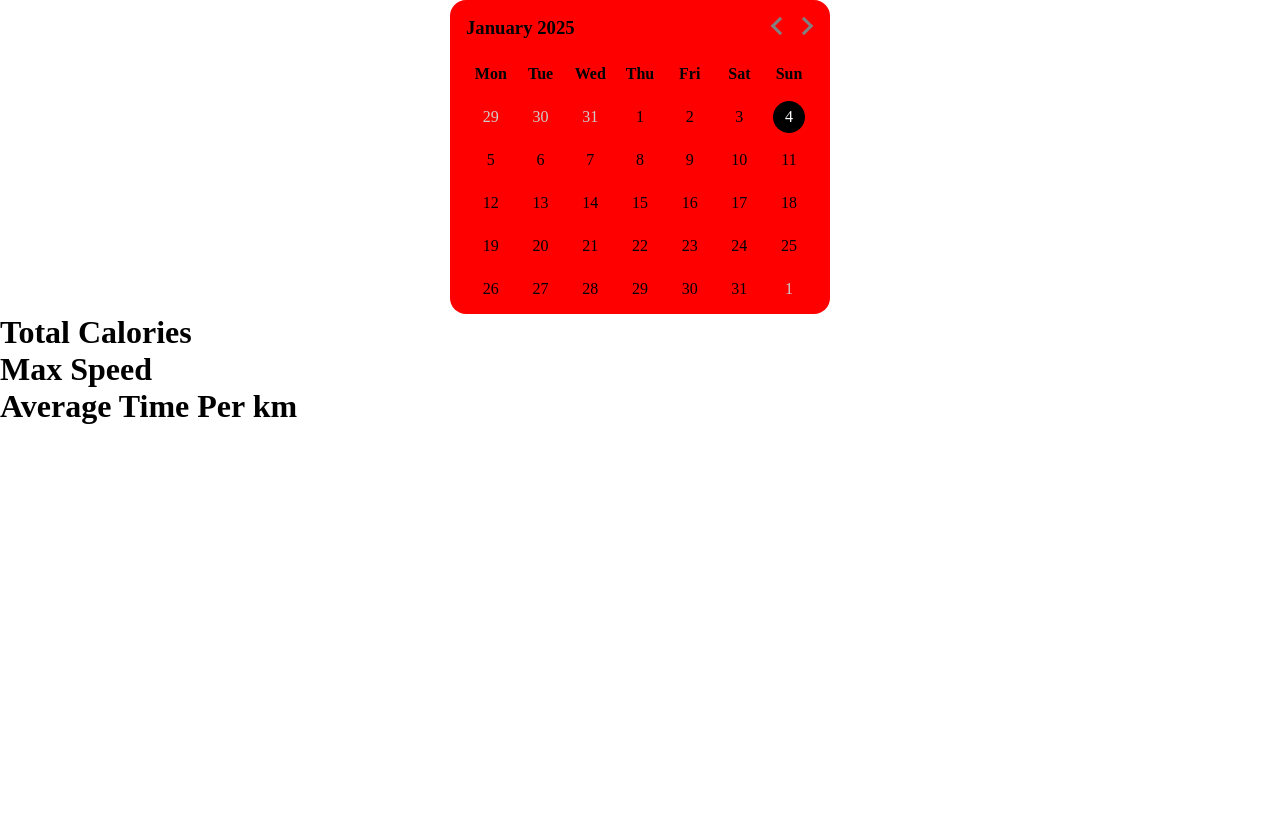
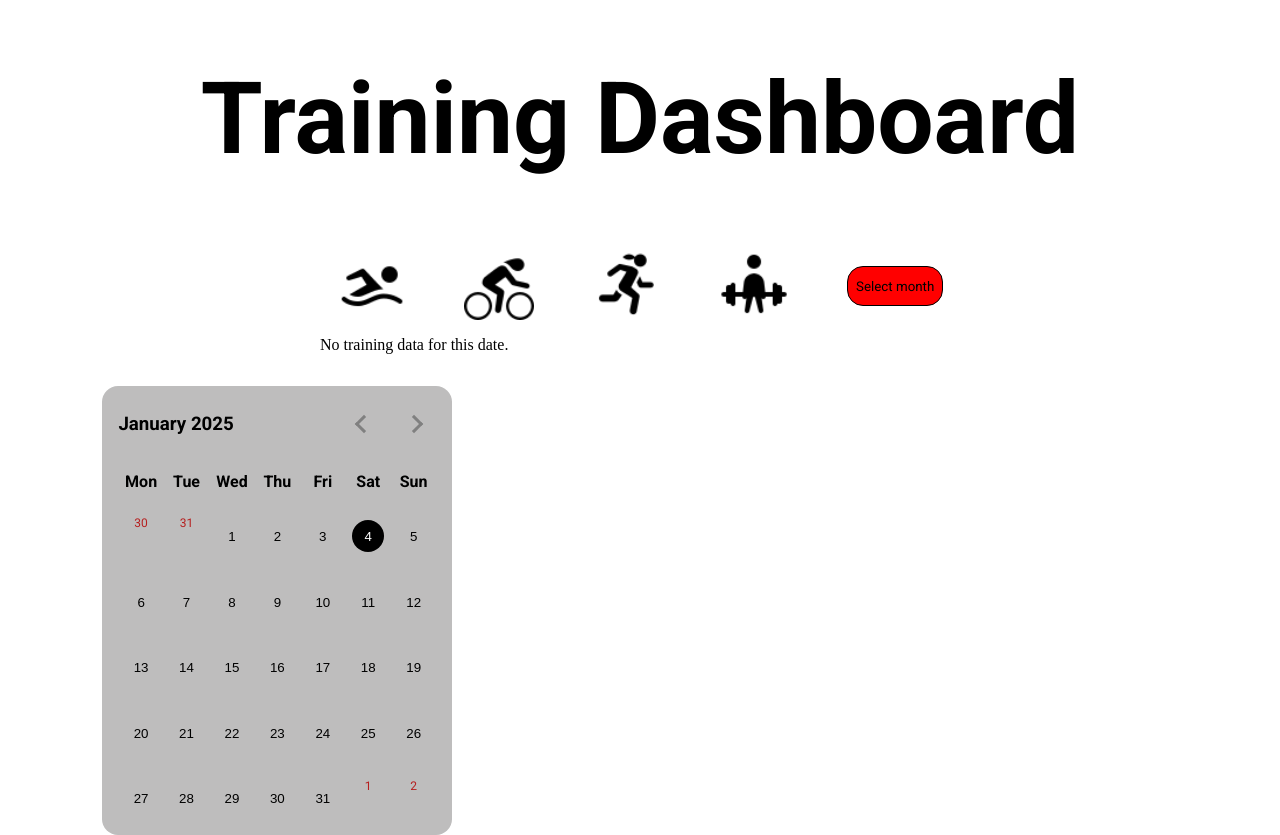
Before and after one commit to ori0nis/proyecto_final, a website with bundled scripts: page proyecto-final/proyecto-final/index.html in a window 1280 px wide. Before the commit the page ends 800 px from the top, so only its background shows below. Built offline with nearby package versions, Linux system fonts and the light colour scheme; no server answers.

Commit message:
started functionality

```diff
--- a/proyecto-final/proyecto-final/index.html
+++ b/proyecto-final/proyecto-final/index.html
@@ -7,20 +7,36 @@
     <title>Training Dashboard</title>
 </head>
 <body>
-    <div id="data-points">
-        <div>
-            <h1>Total Calories</h1>
-            <div class="total-calories"></div>
+    <main>
+        <h1>Training Dashboard</h1>
+        <div id="app">
+            <nav id="nav"></nav>
+            <div id="calendar-container">
+        <div id="calendar">
+            <header>
+                <h3></h3>
+                <nav>
+                    <button id="prev"></button>
+                    <button id="next"></button>
+                </nav>
+            </header>
+            <section>
+                <ul class="days">
+                    <li>Mon</li>
+                    <li>Tue</li>
+                    <li>Wed</li>
+                    <li>Thu</li>
+                    <li>Fri</li>
+                    <li>Sat</li>
+                    <li>Sun</li>
+                </ul>
+                <ul class="dates"></ul>
+            </section>
         </div>
-        <div>
-            <h1>Max Speed</h1>
-            <div class="max-speed"></div>
+            </div>
+            <div id="training-data"></div>
         </div>
-        <div>
-            <h1>Average Time Per km</h1>
-            <div class="avg-km"></div>
-        </div>
-    </div>
+    </main>
     <script type="module" src="main.js"></script>
 </body>
 </html>
--- a/proyecto-final/proyecto-final/main.js
+++ b/proyecto-final/proyecto-final/main.js
@@ -1,12 +1,77 @@
-import { fetchTrainingData } from "./src/components/data/fetch";
-import { calendar, renderCalendar, calendarListeners } from "./src/components/calendar/calendar";
+import { renderCalendar, attachDayListeners, displayTrainingData } from "./src/components/calendar/calendar";
+import { button, selectButton } from "./src/components/buttons/button";
 
-const dataPoints = document.querySelector("#data-points");
+const APIURL = "http://localhost:3000/training-sessions";
 
-fetchTrainingData();
+// Nav and buttons:
 
-dataPoints.insertAdjacentHTML("afterbegin", calendar());
+const buttons = document.querySelector("#nav");
 
-const calendarElement = document.querySelector("#calendar");
-renderCalendar(calendarElement);
-calendarListeners(calendarElement);
+    buttons.innerHTML =
+`
+<ul>
+    <li>${button("swim-button", "./src/public/icons/swim-big.png", 'swim icon')}</li>
+    <li>${button("bike-button", "./src/public/icons/bike.png", 'bike icon')}</li>
+    <li>${button("run-button", "./src/public/icons/run.png", 'run icon')}</li>
+    <li>${button("strength-button", "./src/public/icons/strength.png", 'strength icon')}</li>
+    <li>${selectButton()}</li>
+</ul>`;
+
+renderCalendar();
+attachDayListeners();
+displayTrainingData();
+
+// Functionality of the calendar button:
+
+/* const calendarButton = document.querySelector("#nav > ul > li .calendar-button");
+const calendarContainer = document.querySelector("#calendar-container");
+
+calendarButton.addEventListener("click", () => {
+    if (calendarContainer.innerHTML === "") {
+        calendarContainer.innerHTML = calendar();
+        const calendarElement = calendarContainer.querySelector("#calendar");
+        if (calendarElement) {
+            renderCalendar(calendarElement);
+            calendarListeners(calendarElement);
+            attachDayListeners(calendarElement); // Now attaching listeners
+        }
+    } else {
+        calendarContainer.innerHTML = "";
+    }
+}); */
+
+async function fetchSessionData(date) {
+    const response = await fetch(APIURL);
+    const data = await response.json();
+
+    // Find the session matching the given date
+    const session = data.find(item => {
+    const sessionDate = new Date(item.startTime);
+    const formattedSessionDate = sessionDate.toISOString().split('T')[0];
+    return formattedSessionDate === date;
+    });
+
+    if (session) {
+      console.log('Session data:', session); // Display session data
+    } else {
+      console.log('No session data found for this date.');
+    }
+  }
+
+ /*  const calendarElement = calendarContainer.querySelector("#calendar");
+  // Attach event listeners to each calendar button
+  calendarElement.addEventListener('click', (event) => {
+    if (event.target.classList.contains('date-button')) {
+      const selectedDate = event.target.getAttribute('data-date');
+      fetchSessionData(selectedDate);
+    }
+  }); */
+/* const dataPoints = document.querySelector("#data-points"); */
+
+/* fetchTrainingData(); */
+
+/* dataPoints.insertAdjacentHTML("afterbegin", calendar()); */
+
+/* const calendarElement = document.querySelector("#calendar");*/
+/* renderCalendar(calendarElement);
+calendarListeners(calendarElement); */
--- /dev/null
+++ b/proyecto-final/proyecto-final/src/components/buttons/button.css
@@ -0,0 +1,20 @@
+button {
+    border: none;
+    cursor: pointer;
+    background-color: transparent;
+    margin: 0.8rem;
+}
+
+button img {
+    width: 70px;
+}
+
+.select-button {
+    border: 1px solid;
+    border-radius: 1rem;
+    height: 40px;
+    text-align: center;
+    padding: 0.5rem;
+    background-color: red;
+    font-family: "Roboto";
+}
--- /dev/null
+++ b/proyecto-final/proyecto-final/src/components/buttons/button.js
@@ -0,0 +1,13 @@
+import "./button.css";
+
+export const button = (className, img, description) =>
+    `
+    <button>
+        <img class="${className}" src="${img}" alt="${description}"/>
+    </button>
+`;
+
+export const selectButton = () =>
+    `
+    <button class="select-button">Select month</button>
+`;
--- a/proyecto-final/proyecto-final/src/components/calendar/calendar.css
+++ b/proyecto-final/proyecto-final/src/components/calendar/calendar.css
@@ -1,15 +1,19 @@
 #calendar {
     margin: auto;
-    width: 380px;
+    width: 350px;
     padding: 1rem;
     border-radius: 1rem;
-    background-color: red;
+    background-color: rgb(190, 189, 189);
 }
 
 #calendar header {
     display: flex;
     align-items: center;
     justify-content: space-between;
+}
+
+#calendar h3 {
+    font-family: "Roboto";
 }
 
 #calendar ul {
@@ -33,6 +37,7 @@
     position: relative;
     border: none;
     background: transparent;
+    cursor: pointer;
 }
 
 #prev::before, #next::before {
@@ -57,10 +62,16 @@
 
 .days {
     font-weight: 600;
+    font-family: "Roboto";
 }
 
 .dates li.today {
     color: #fff;
+}
+
+.dates li.today .daybutton {
+    color: #fff;
+    background-color: black;
 }
 
 .dates li.today::before {
@@ -77,5 +88,12 @@
 }
 
 .dates li.inactive {
-    color: #ccc;
+    color: rgb(182, 31, 31);
+    font-family: "Roboto";
+    font-size: 12px;
 }
+
+.daybutton {
+    border: none;
+    cursor: pointer;
+}
--- a/proyecto-final/proyecto-final/src/components/calendar/calendar.js
+++ b/proyecto-final/proyecto-final/src/components/calendar/calendar.js
@@ -1,29 +1,10 @@
 import "./calendar.css";
 
-export const calendar = () =>
-    `
-    <div id="calendar">
-        <header>
-            <h3></h3>
-            <nav>
-                <button id="prev"></button>
-                <button id="next"></button>
-            </nav>
-        </header>
-        <section>
-            <ul class="days">
-                <li>Mon</li>
-                <li>Tue</li>
-                <li>Wed</li>
-                <li>Thu</li>
-                <li>Fri</li>
-                <li>Sat</li>
-                <li>Sun</li>
-            </ul>
-            <ul class="dates"></ul>
-        </section>
-    </div>
-`;
+const APIURL = "http://localhost:3000/training-sessions";
+const header = document.querySelector("h3");
+const dates = document.querySelector(".dates");
+const buttons = document.querySelectorAll("#prev, #next");
+
 
 const months = [
     "January", "February", "March", "April", "May", "June",
@@ -34,11 +15,9 @@ let date = new Date();
 let year = date.getFullYear();
 let month = date.getMonth();
 
-export const renderCalendar = (calendarElement) => {
-    const header = calendarElement.querySelector("h3");
-    const dates = calendarElement.querySelector(".dates");
+export const renderCalendar = () => {
 
-    const start = new Date(year, month, 1).getDay();
+    const start = (new Date(year, month, 1).getDay() + 6) % 7;
     const endDate = new Date(year, month + 1, 0).getDate();
     const endDatePrev = new Date(year, month, 0).getDate();
     const endDay = new Date(year, month, endDate).getDay();
@@ -50,25 +29,26 @@ export const renderCalendar = (calendarElement) => {
     }
 
     for (let i = 1; i <= endDate; i++) {
+        const dateString = new Date(year, month, i).toISOString().split("T")[0];
         let className =
             i === date.getDate() &&
             month === new Date().getMonth() &&
             year === new Date().getFullYear()
                 ? 'class="today"'
                 : '';
-        datesHTML += `<li ${className}>${i}</li>`;
+        datesHTML += `<li ${className}><button class="daybutton" data-date="${dateString}">${i}</button></li>`;
     }
 
-    for (let i = endDay + 1; i <= 6; i++) {
-        datesHTML += `<li class="inactive">${i - endDay}</li>`;
+    const totalDays = start + endDate;
+    const remainingDays = 7 - (totalDays % 7);
+    if (remainingDays < 7) {
+        for (let i = 1; i <= remainingDays; i++) {
+            datesHTML += `<li class="inactive">${i}</li>`;
+        }
     }
 
     dates.innerHTML = datesHTML;
     header.textContent = `${months[month]} ${year}`;
-};
-
-export const calendarListeners = (calendarElement) => {
-    const buttons = calendarElement.querySelectorAll("#prev, #next");
 
     buttons.forEach((button) => {
         button.addEventListener("click", (e) => {
@@ -85,7 +65,54 @@ export const calendarListeners = (calendarElement) => {
             }
 
             date = new Date(year, month, new Date().getDate());
-            renderCalendar(calendarElement);
+            renderCalendar();
         });
     });
 };
+
+// Event listener for the calendar buttons to display the training data of the day:
+
+export const attachDayListeners = () => {
+    const dayButtons = document.querySelectorAll(".daybutton");
+    const trainingDataContainer = document.querySelector("#training-data");
+
+    dayButtons.forEach((button) => {
+        button.addEventListener("click", (e) => {
+            const selectedDate = e.target.getAttribute("data-date");
+            fetch(APIURL)
+                .then((response) => response.json())
+                .then((data) => {
+                    const filteredData = data.filter(
+                        (session) => {
+                        if (!session.startTime) {
+                            return false;
+                        }
+                        return new Date(session.startTime).toISOString().split("T")[0] === selectedDate;
+                    });
+                console.log("Filtered data:", filteredData);
+                displayTrainingData(filteredData);
+            });
+        });
+    });
+};
+
+export const displayTrainingData = (data) => {
+    const container = document.querySelector("#training-data");
+    if (!data) {
+        container.innerHTML = "<p>No training data for this date.</p>";
+    } else {
+        container.innerHTML = data
+        .map(
+            (session) => `
+            <div class="training-entry">
+                <h4>${session.sportType}</h4>
+                <p>Total Time: ${session.totalTime}</p>
+                <p>Total Distance: ${(session.totalDistance / 1000).toFixed(2)} km</p>
+                <p>Calories Burned: ${session.totalCalories}</p>
+                <p>Average Speed: ${session.avgSpeed} km/h</p>
+            </div>
+        `
+            )
+            .join("");
+        }
+    };
--- a/proyecto-final/proyecto-final/styles.css
+++ b/proyecto-final/proyecto-final/styles.css
@@ -1,3 +1,5 @@
+@import url('https://fonts.googleapis.com/css2?family=Roboto:ital,wght@0,100;0,300;0,400;0,500;0,700;0,900;1,100;1,300;1,400;1,500;1,700;1,900&display=swap');
+
 * {
     margin: 0;
     padding: 0;
@@ -9,3 +11,44 @@ body {
     margin: 0 auto;
     position: relative;
 }
+
+main {
+    height: 100vh;
+    width: 100%;
+}
+
+#app {
+    height: 74.8vh;
+    width: 50%;
+    margin: 0 auto;
+}
+
+h1 {
+    text-align: center;
+    font-family: "Roboto";
+    font-size: 100px;
+    padding: 60px 0 60px 0;
+}
+
+#nav {
+    margin: 0 auto;
+}
+
+#nav ul {
+    display: flex;
+    justify-content: center;
+    align-items: center;
+    gap: 2rem;
+    margin: 0 auto;
+}
+
+#nav > ul > li {
+    text-decoration: none;
+    list-style: none;
+}
+
+#calendar-container {
+    padding-top: 50px;
+    position: absolute;
+    left: 8%;
+}
```
Also changed, not shown: proyecto-final/proyecto-final/src/components/data/fetch.js (+12 -5 lines), proyecto-final/proyecto-final/src/public/icons/bike.png (added), proyecto-final/proyecto-final/src/public/icons/calendar.png (added), proyecto-final/proyecto-final/src/public/icons/run.png (added), proyecto-final/proyecto-final/src/public/icons/strength.png (added), proyecto-final/proyecto-final/src/public/icons/swim-big.png (added), proyecto-final/proyecto-final/src/public/icons/swim-small.png (added).
